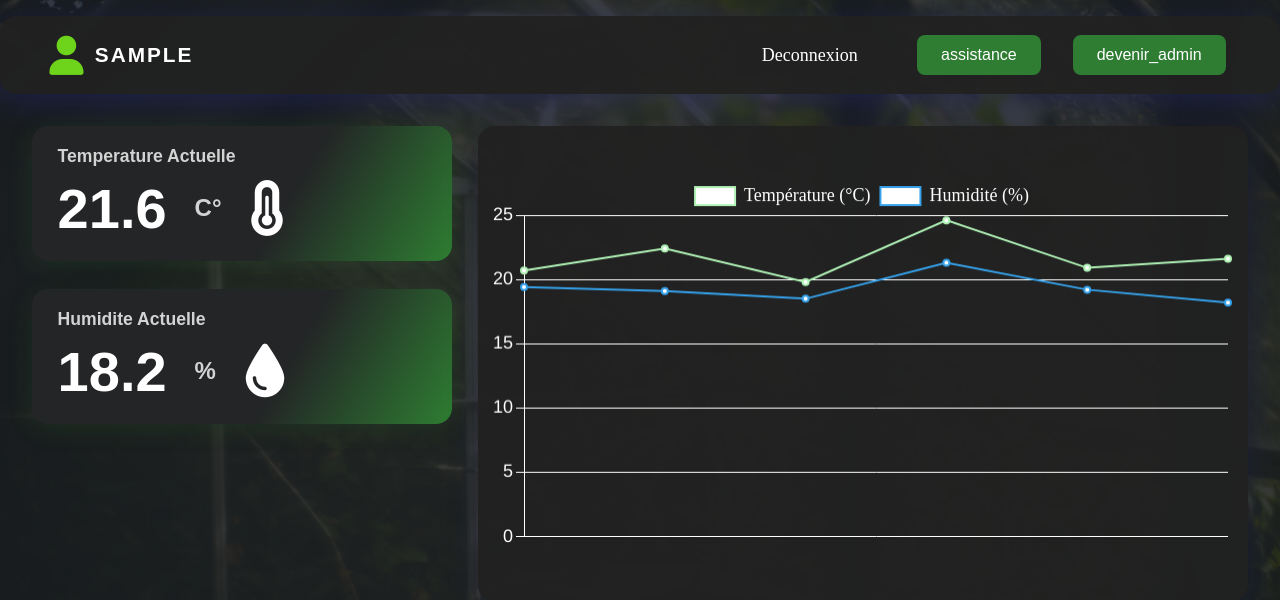
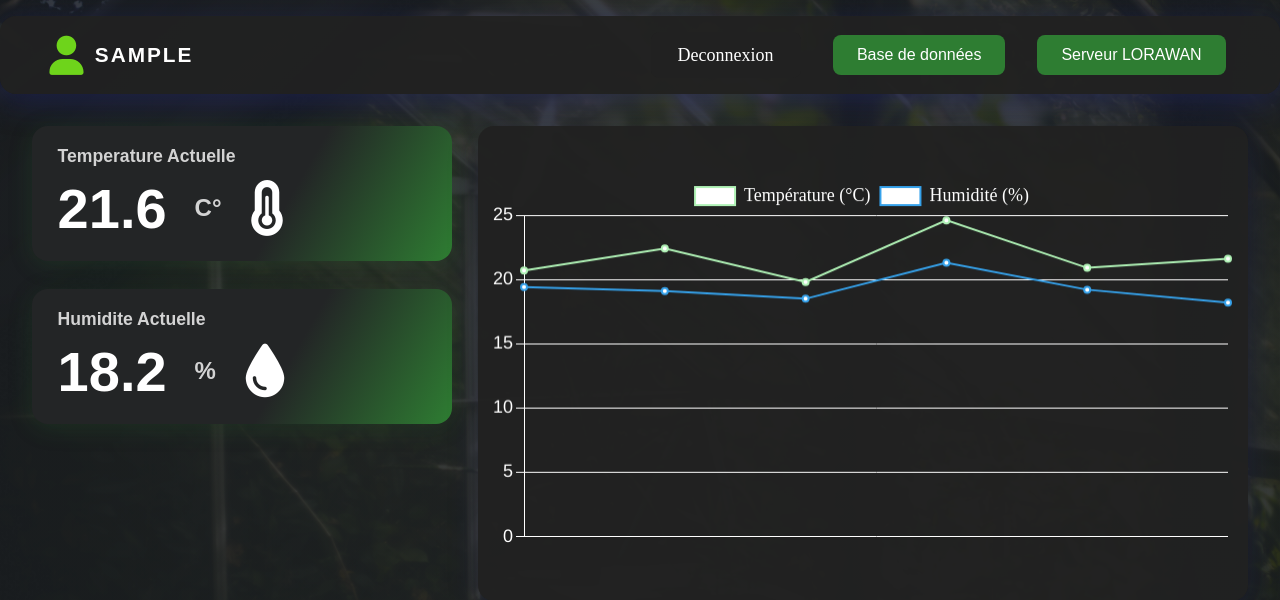
Before and after one commit to wicra/iot-F, a PHP site: page /interface/interface.php in a window 1280 px wide. Shown: the top 600 px of the page. Run offline with PHP 8.4, Linux system fonts and the light colour scheme; the visitor is signed in with stand-in values (Sample User, id 1); data comes from the database, SQL or seed files in the repository; data that the repository does not hold is empty; some web fonts are replaced.

Commit message:
interface

```diff
--- a/interface/interface.php
+++ b/interface/interface.php
@@ -101,8 +101,8 @@ while ($data = mysqli_fetch_assoc($req)) {
                                 <form  method='POST'>
                                     <button type='submit' name='deconnection' style=\"font-family: 'DotGothic16'; background-color: #212121; border:none; color:white; font-size: 18px;\">Deconnexion</button>
                                 </form>
-                                <a href='#'>assistance</a>
-                                <a href='#'>devenir_admin</a>
+                                <a href='https://raspberrypi2:8081'>Base de données</a>
+                                <a href='http://raspberrypi2:8080'>Serveur LORAWAN</a>
                             </ul>
                             ";
 
```
